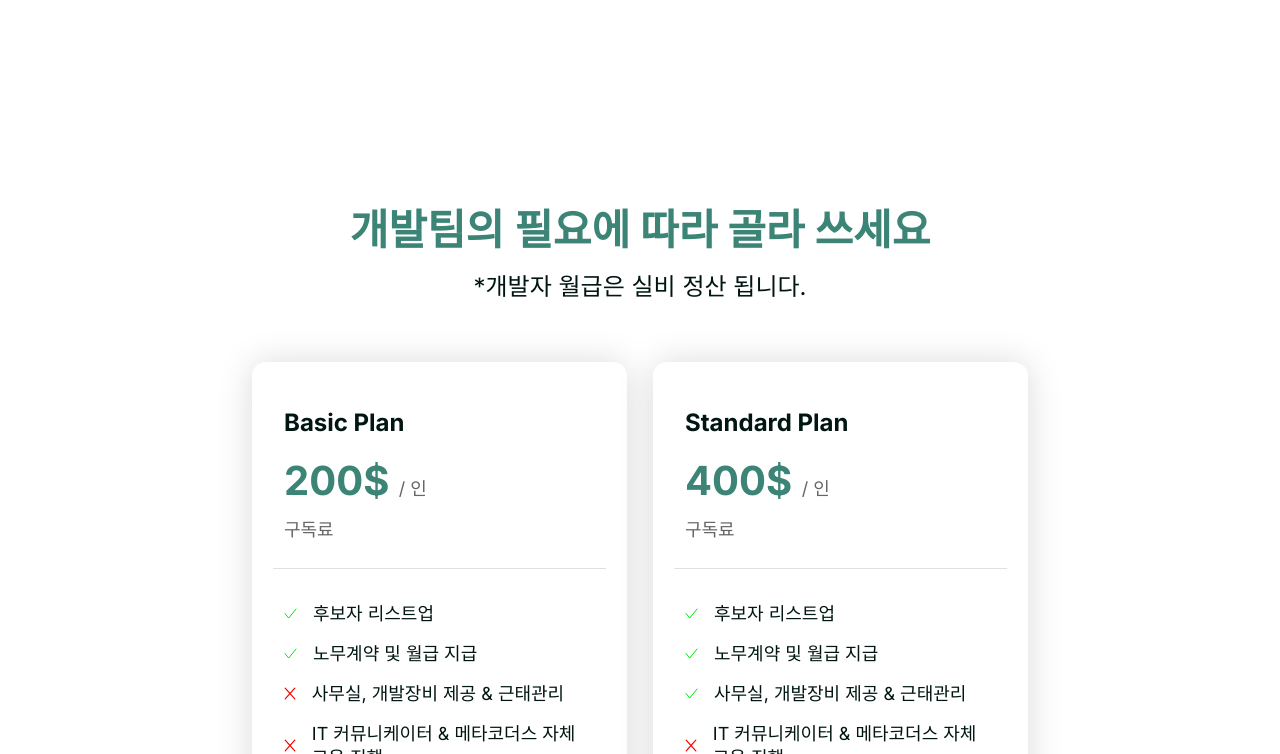
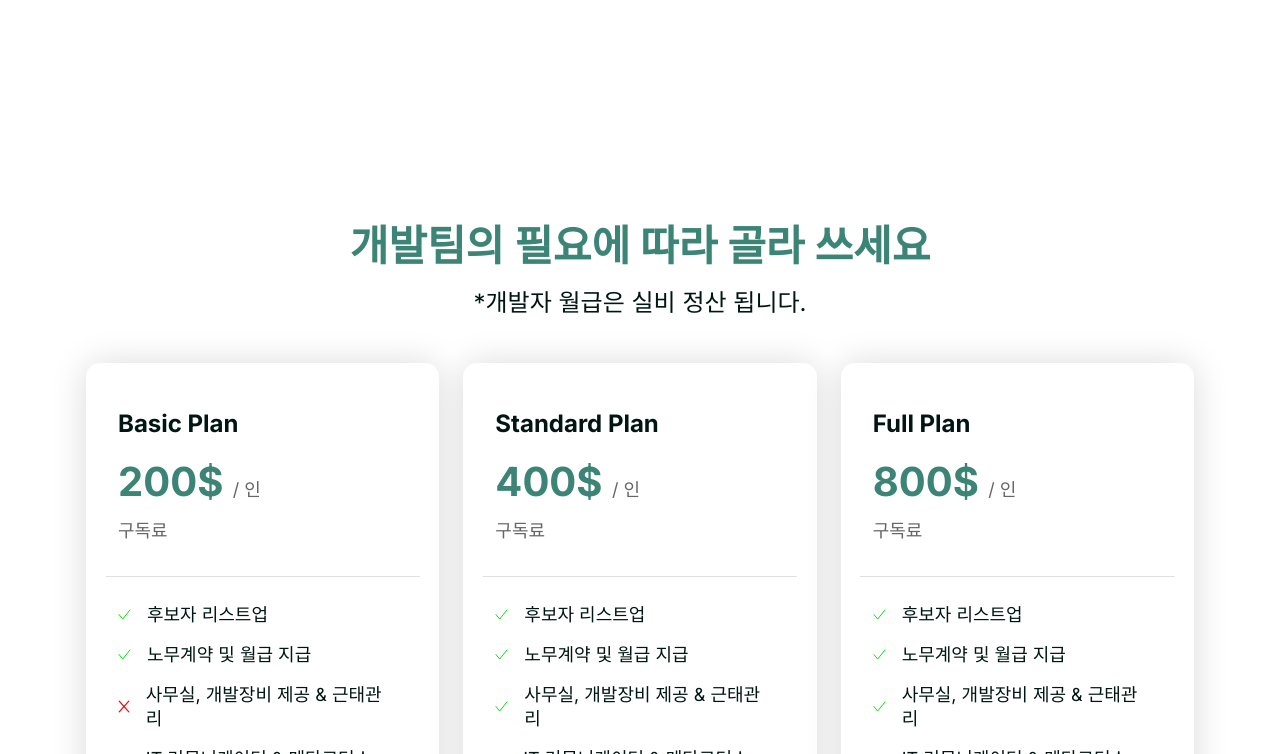
Before and after one commit to EricMetacoders/Metacoders_website, a plain HTML site: page public/sale.html in a window 1280 px wide. Shown: the part 3352-4106 px from the top of the page. Drawn offline with nearby package versions, Linux system fonts and the light colour scheme; a script that the page names is missing.

Commit message:
Fix feedback

```diff
--- a/public/sale.html
+++ b/public/sale.html
@@ -159,8 +159,8 @@
           <h1 class="title-green">메타코더스가 이 모든 것 다 해드릴게요. </h1>
         </div>
     </div>
-      <div class="row">
-        <div class="col-sm-4 col-md-4 col-lg-4">
+      <div class="row row-cols-1 row-cols-sm-1 row-cols-md-2 row-cols-lg-3">
+        <div class="col pt-3">
           <div class="card card1">
             <img src="img/Rectangle 757.png" class="card-img-top" alt="...">
             <div class="card-body text-center">
@@ -170,7 +170,7 @@
             </div>
           </div>
         </div>
-        <div class="col-sm-4 col-md-4 col-lg-4">
+        <div class="col pt-3">
           <div class="card card2">
             <img src="img/Rectangle 759.png" class="card-img-top" alt="...">
             <div class="card-body text-center">
@@ -180,7 +180,7 @@
             </div>
           </div>
         </div>
-        <div class="col-sm-4 col-md-4 col-lg-4" >
+        <div class="col pt-3" >
           <div class="card card3"  >
             <img src="img/Rectangle 761.png" class="card-img-top" alt="...">
             <div class="card-body text-center">
@@ -289,10 +289,13 @@
             <h1 class="title-green text-center">개발팀의 필요에 따라 골라 쓰세요</h1>
             <p class="small-content-title text-center ">*개발자 월급은 실비 정산 됩니다.</p>
           </div>
-          <div class="flex-center card-margin-y flex-wrap">
+          <div class="container p-3"></div>
+          <div class="row row-cols-1 row-cols-sm-1 row-cols-md-2 row-cols-lg-3">
             <div
-              class="card card-height card-margin card-shadow"
-              style="width: 18rem"
+            class="col pt-3">
+            <div
+            class="card card-shadow"
+
             >
             <div class="px-3 py-3">
 
@@ -324,9 +327,12 @@
               </div>
             </div>
             </div>
+            </div>
             <div
-            class="card card-height card-margin card-shadow"
-            style="width: 18rem"
+            class="col pt-3">
+            <div
+            class="card card-shadow"
+
             >
             <div class="px-3 py-3">
 
@@ -358,9 +364,12 @@
             </div>
             </div>
             </div>
+            </div>
             <div
-          class="card card-height card-margin card-shadow"
-          style="width: 18rem"
+            class="col pt-3">
+            <div
+            class="card card-shadow"
+
             >
             <div class="px-3 py-3">
 
@@ -395,6 +404,8 @@
             </div>
           </div>
         </div>
+    </div>
+    <div class="container p-3"></div>
     <!-- section 7-->
     <div
       class="container-fluid two-bg d-flex justify-content-center align-items-center pt-4 pb-4 pt-lg-3 pb-lg-3 section-seven"
```
Lines whose indentation alone changed are shown as unchanged.
